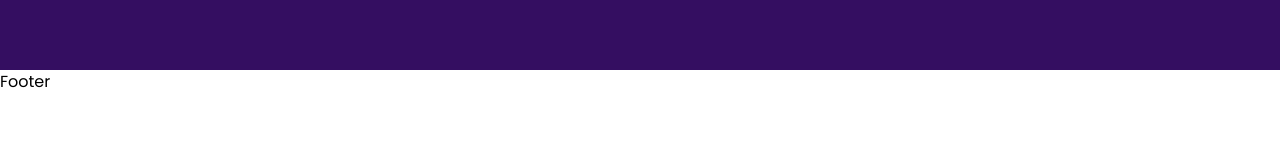
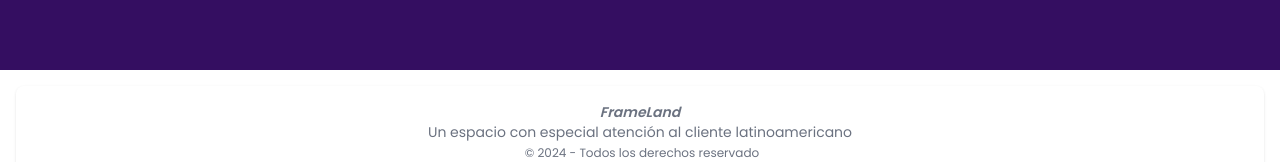
Before and after one commit to guidoFortunato/api-uade, a React (Vite) app: page / in a window 1280 px wide. Shown: the part 790-952 px from the top of the page. Before the commit the page ends 884 px from the top, so only its background shows below. Built offline with nearby package versions, Linux system fonts and the light colour scheme; no server answers.

Commit message:
creacionFooter

```diff
--- a/src/components/footer/Footer.jsx
+++ b/src/components/footer/Footer.jsx
@@ -1,5 +1,19 @@
+import { Link } from "react-router-dom";
+
 export const Footer = () => {
   return (
-    <div>Footer</div>
-  )
+    //chequear que funcione el color del background
+    <footer className="rounded-lg shadow m-4  bg-#3C096C">
+      <div className="w-full mx-auto max-w-screen-xl p-4 md:flex md:flex-col md:items-center font-normal md:justify-center">
+      <p className="text-sm text-gray-500 sm:text-center font-semibold italic sm:text-6x1 ">FrameLand</p>
+        <span className="text-sm text-gray-500 font-medium sm:text-center ">
+        <p>Un espacio con especial atención al cliente latinoamericano </p>
+          <Link to="/" className=" ml-1 text-xs">
+          © { new Date().getFullYear() } - Todos los derechos reservado
+          </Link>
+        </span>
+      </div>
+    </footer>
+  );
+
 }
```
